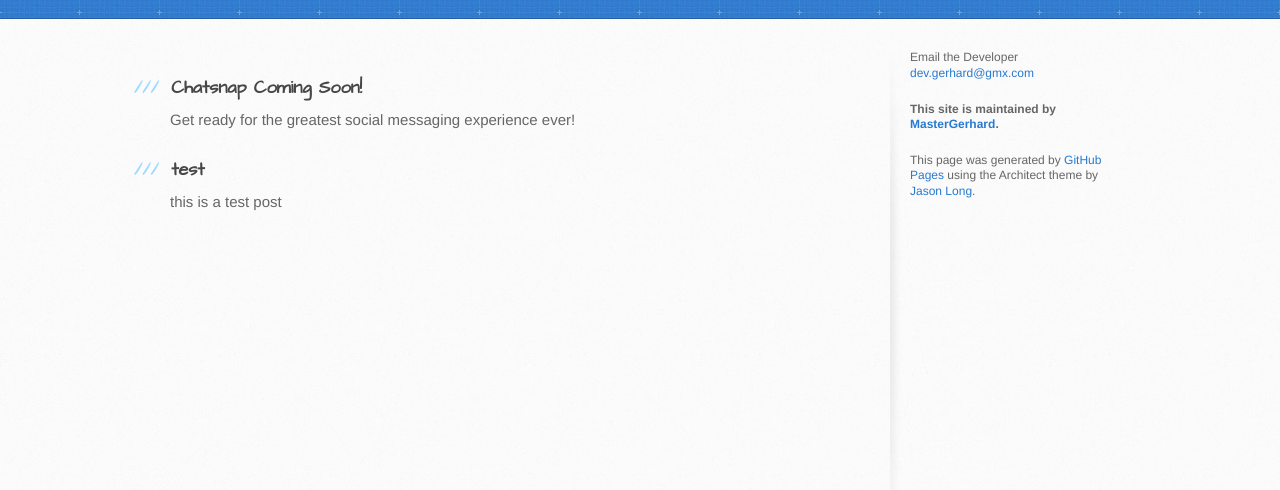
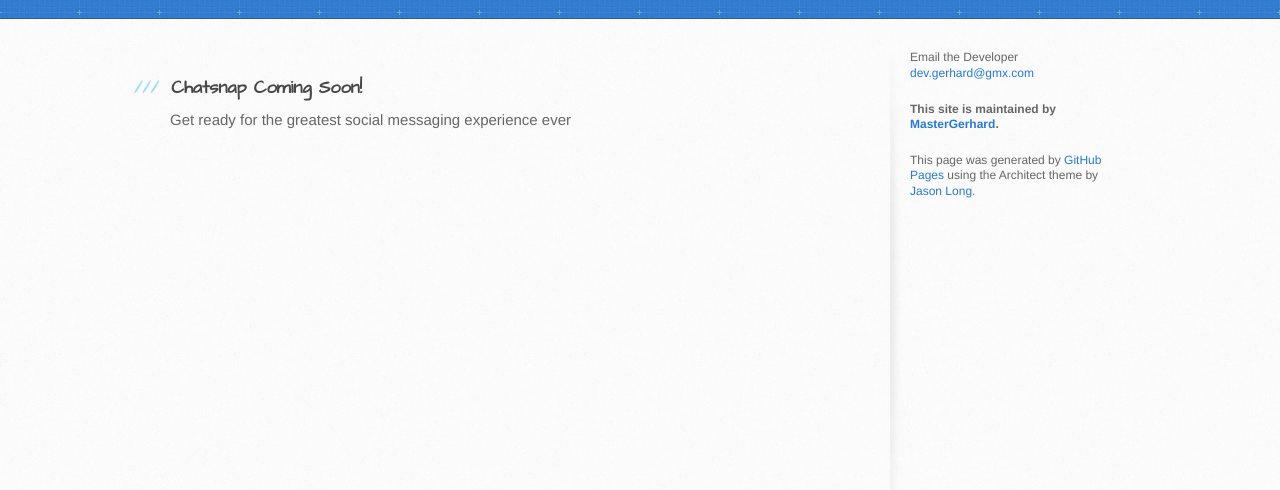
Before and after one commit to MasterGerhard/appSupport, a plain HTML site: page index.html in a window 1280 px wide. Shown: the part 148-638 px from the top of the page. Drawn offline with Linux system fonts and the light colour scheme.

Commit message:
good to launch

```diff
--- a/index.html
+++ b/index.html
@@ -33,12 +33,9 @@
 <h3>
 <a name="chatsnap-coming-soon" class="anchor" href="#chatsnap-coming-soon"><span class="octicon octicon-link"></span></a>Chatsnap Coming Soon!</h3>
 
-<p>Get ready for the greatest social messaging experience ever!</p>
+<p>Get ready for the greatest social messaging experience ever</p>
 
-<h3>
-<a name="test" class="anchor" href="#test"><span class="octicon octicon-link"></span></a>test</h3>
 
-<p>this is a test post</p>
 
 
 
```
